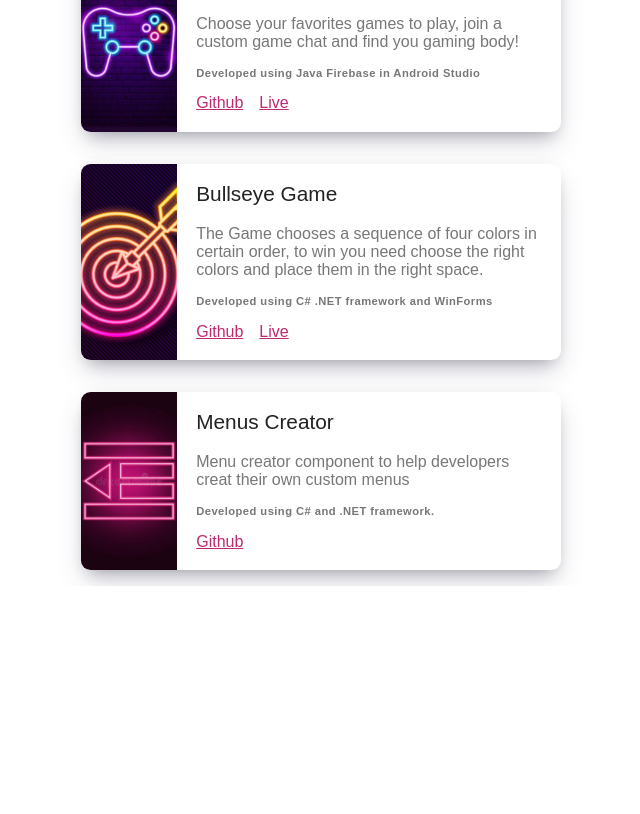
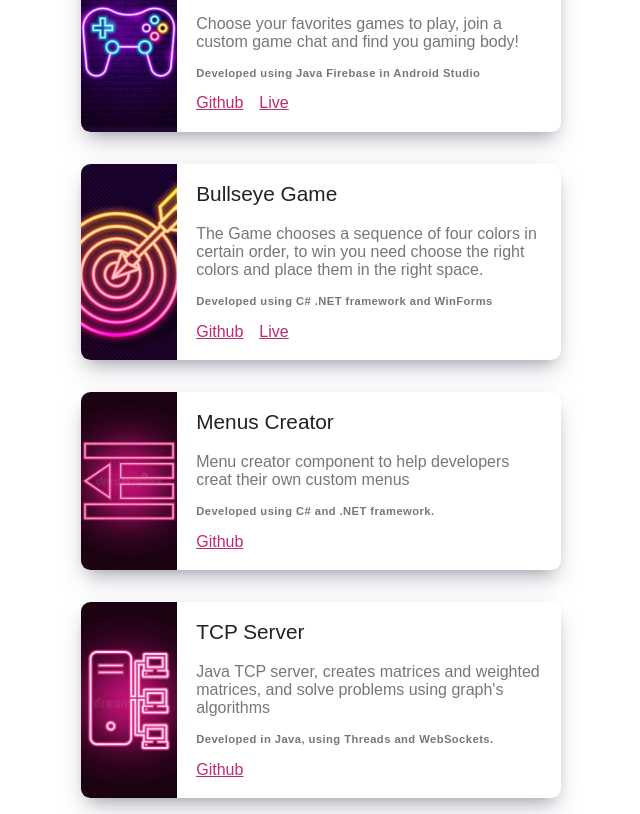
Before and after one commit to aradbivas/portfolio, a React (Create React App) app: page /projects in a window 1280 px wide. Shown: the part 799-1613 px from the top of the page, without its empty margins (575-1215 px from the left). Before the commit the page ends 1385 px from the top, so only its background shows below. Built offline with nearby package versions, Linux system fonts and the light colour scheme.

Commit message:
added server project

```diff
--- a/src/Components/Navigation/MainNavigation.css
+++ b/src/Components/Navigation/MainNavigation.css
@@ -30,6 +30,10 @@
     margin-left: 60%;
 
 }
+img{
+    width: 75%;
+}
+
 
 .main-navigation__title a {
     text-decoration: none;
--- a/src/Components/Projects.js
+++ b/src/Components/Projects.js
@@ -8,6 +8,7 @@ import garage from './images/garage.jpg'
 import gamers from './images/gamers.jpg'
 import bulleyes from './images/bulleyes.jpg'
 import menu from './images/menu.jpg'
+import server from './images/server.jpg'
 const Projects = () => {
     return (
         <div className='projects'>
@@ -59,7 +60,12 @@ const Projects = () => {
                       stack='Developed using C# and .NET framework.'
                       github='https://github.com/aradbivas/Menus-Creator'
                 />
-
+                <Card img={server}
+                      title='TCP Server'
+                      paragraph="Java TCP server, creates matrices and weighted matrices, and solve problems using graph's algorithms"
+                      stack='Developed in Java, using Threads and WebSockets.'
+                      github='https://github.com/aradbivas/java-TCPserver-project'
+                />
             </div>
         </div>
     )
--- a/src/index.css
+++ b/src/index.css
@@ -11,9 +11,6 @@ code {
     monospace;
 }
 
-img{
-  width: 75%;
-}
 @keyframes fadeInRight {
   from {
     opacity: 0;
```
Also changed, not shown: src/Components/images/server.jpg (added).
